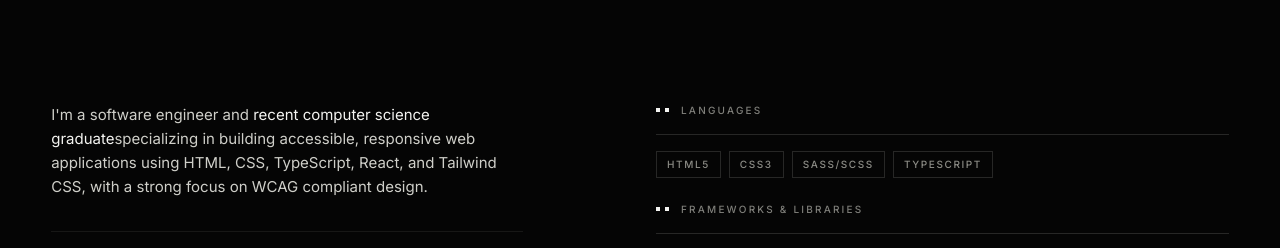
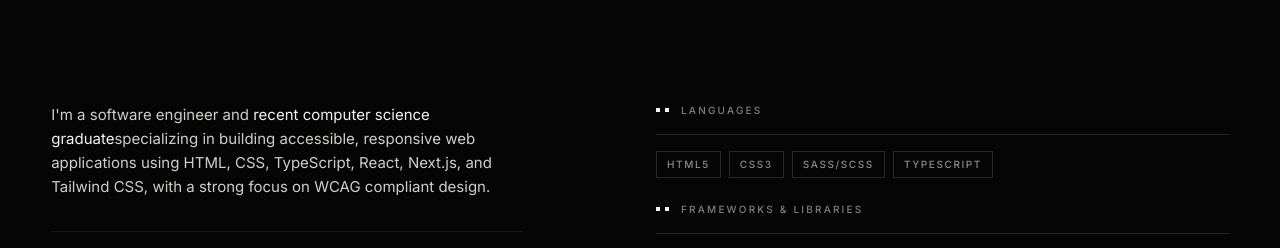
Before and after one commit to JoshuaM04/portfolio-website-v2, a React (Vite) app: page / in a window 1280 px wide. Shown: the part 2961-3209 px from the top of the page. Built offline with nearby package versions, Linux system fonts and the light colour scheme.

Commit message:
Added an extra tool in the personal overview section.

```diff
--- a/src/components/Home.tsx
+++ b/src/components/Home.tsx
@@ -152,7 +152,7 @@ function PersonalOverview() {
                         <p className="lead">
                             I'm a software engineer and <span className="text-bone-50">recent computer science graduate</span>
                             specializing in building accessible, responsive web applications using HTML, CSS,
-                            TypeScript, React, and Tailwind CSS, with a strong focus on WCAG compliant design.
+                            TypeScript, React, Next.js, and Tailwind CSS, with a strong focus on WCAG compliant design.
                         </p>
                         <p className="body-lg text-bone-400 border-t border-rule-soft pt-8">
                             Experience enhancing AI model accuracy and optimizing development workflows through
```
